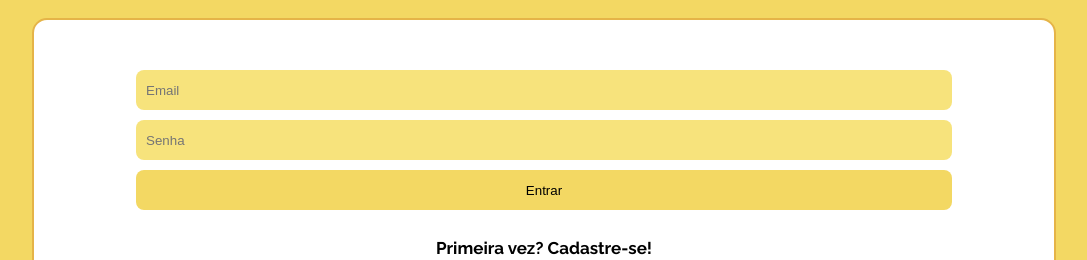
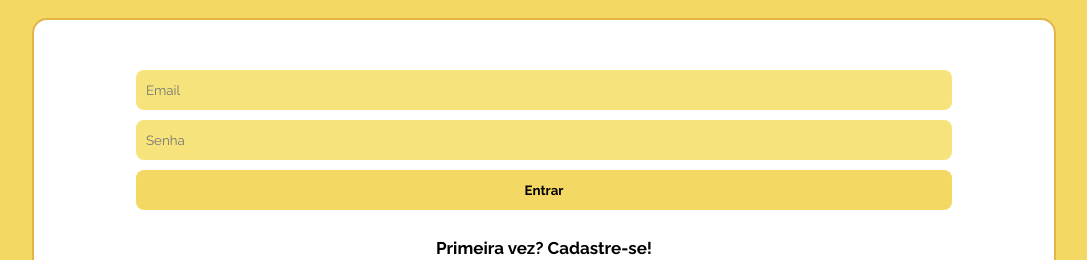
Before and after one commit to FSacerdote/projeto18-freela-front, a React (Vite) app: page /login in a window 1280 px wide. Shown: the part 262-522 px from the top of the page, without its empty margins (96-1183 px from the left). Built offline with nearby package versions, Linux system fonts and the light colour scheme.

Commit message:
feat: funcionalidade da pagina de login

```diff
--- /dev/null
+++ b/src/context/AuthContext.jsx
@@ -0,0 +1,18 @@
+import { createContext, useState } from "react";
+
+
+const AuthContext = createContext()
+
+function AuthContextProider ({children}){
+
+    const lsToken = localStorage.getItem("token")
+    const [token, setToken] = useState(lsToken)
+
+    return(
+        <AuthContext.Provider values={{token, setToken}}>
+            {children}
+        </AuthContext.Provider>
+    )
+}
+
+export {AuthContext, AuthContextProider}
--- a/src/pages/LoginPage.jsx
+++ b/src/pages/LoginPage.jsx
@@ -1,16 +1,41 @@
 import { styled } from "styled-components"
 import logo from "../assets/logo.png"
-import gato from "../assets/gato.png"
+import { useState } from "react"
+import axios from "axios"
+import { useNavigate } from "react-router-dom"
+import { AuthContext } from "../context/AuthContext"
 
-export default function LoginPage(){
-    return(
+export default function LoginPage() {
+
+    const navigate = useNavigate()
+    const {setToken} = AuthContext
+    const [email, setEmail] = useState("")
+    const [password, setPassword] = useState("")
+
+    function entrar(event) {
+        event.preventDefault()
+        if (password.length < 3) return alert("A senha deve ter pelo menos 3 digitos")
+        axios.post(`${import.meta.env.VITE_API_URL}/signup`, {email, password})
+            .then((resposta)=>{
+                localStorage.setItem("token", resposta.data.token)
+                setToken(resposta.data.token)
+                navigate("/home")
+            })
+            .catch((error)=>{
+                if(error.response.status === 404) return alert("usuário inválido")
+                if(error.response.status === 401) return alert("Senha inválida, tente novamente")
+                alert("Erro ao realizar o login, tente novamente mais tarde ou consulte o suporte tecnico")
+            })
+    }
+
+    return (
         <Page>
             <img src={logo} alt="Logo" />
             <p>LOGIN</p>
             <Container>
-                <Form>
-                    <input type="email" placeholder="Email"/>
-                    <input type="password" placeholder="Senha"/>
+                <Form onSubmit={entrar}>
+                    <input type="email" placeholder="Email" value={email} onChange={(e) => setEmail(e.target.value)} required/>
+                    <input type="password" placeholder="Senha" value={password} onChange={(e) => setPassword(e.target.value)} required/>
                     <button>Entrar</button>
                     <h1>Primeira vez? Cadastre-se!</h1>
                 </Form>
@@ -59,8 +84,9 @@ const Form = styled.form`
     align-items: center;
     gap: 10px;
     font-family: 'Raleway', sans-serif;
-    font-weight: 400;
     input{
+        font-family: 'Raleway', sans-serif;
+        font-weight: 400;
         padding-left: 10px;
         width: 80%;
         height: 40px;
@@ -69,11 +95,16 @@ const Form = styled.form`
         background:#F7e37c;
     }
     button{
+        font-family: 'Raleway', sans-serif;
+        font-weight: 700;
         width: 80%;
         height: 40px;
         background-color: #F3D863;
         border-radius: 8px;
         border: none;
+        &:hover{
+            filter: brightness(0.9);
+        }
     }
     h1{
         margin-top: 20px;
```
